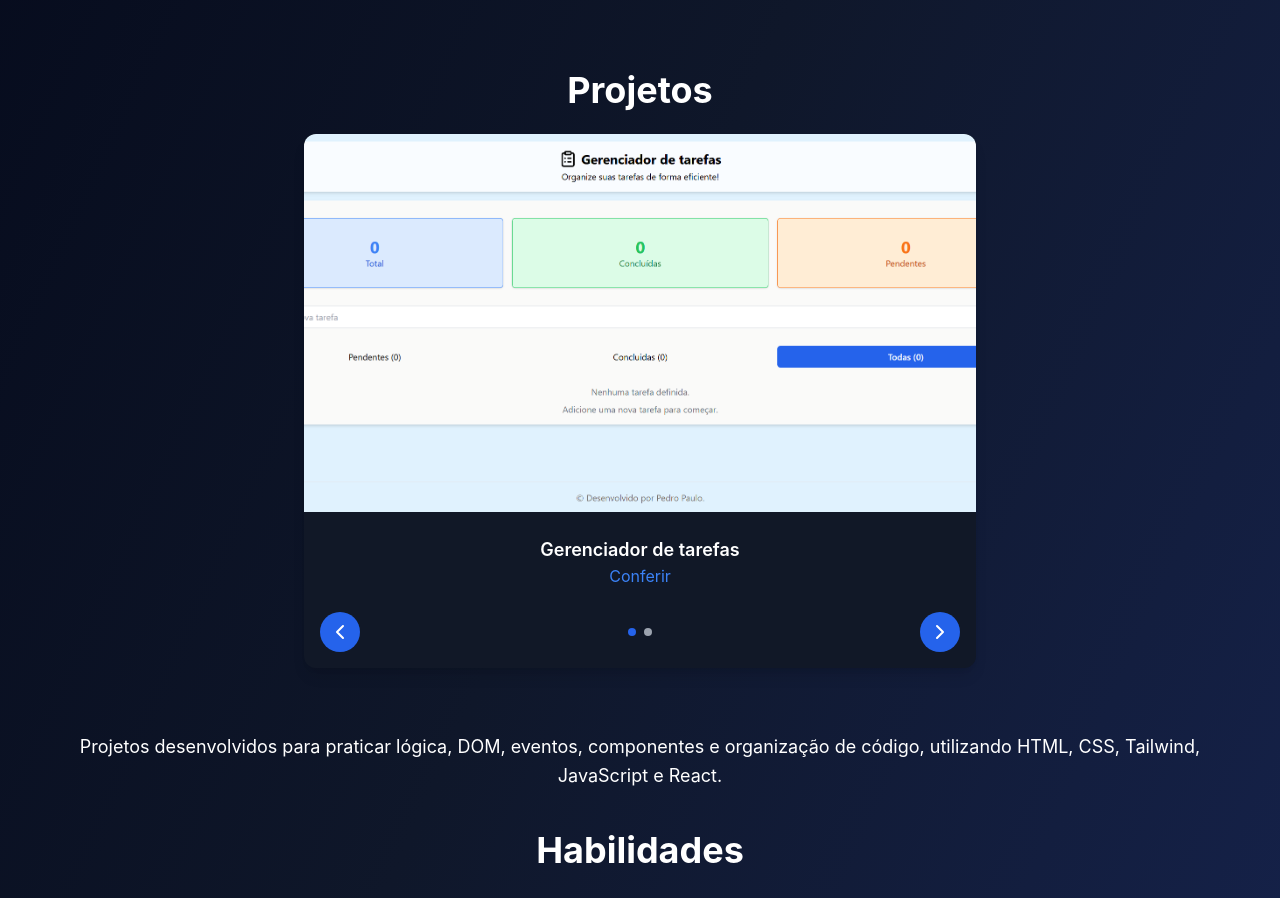
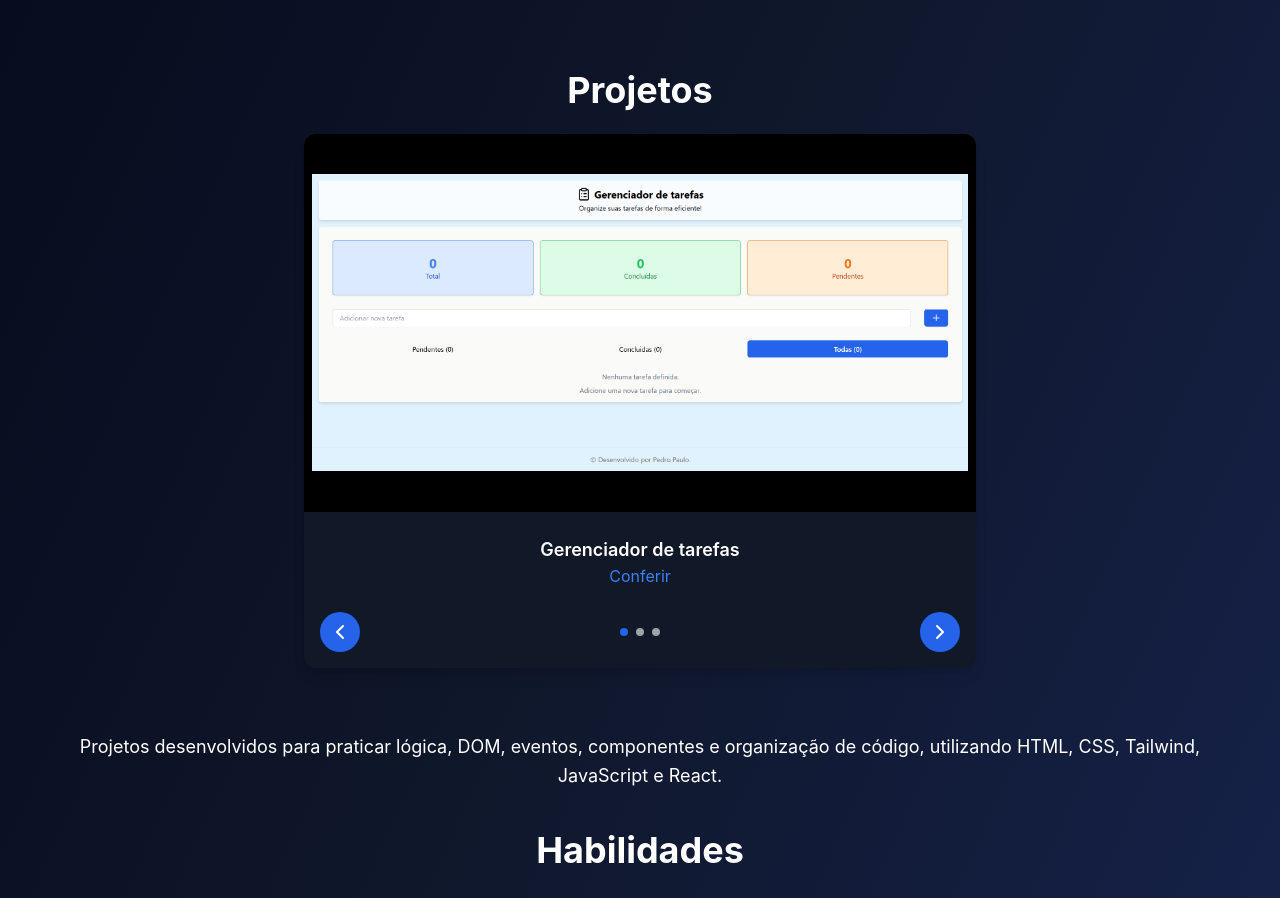
Before and after one commit to P3dr0PRR/Portif-lio, a React (Vite) app: page / in a window 1280 px wide. Shown: the part 1060-1958 px from the top of the page. Built offline with nearby package versions, Linux system fonts and the light colour scheme.

Commit message:
feet: adição do projeto Best trip Methods

```diff
--- a/index.html
+++ b/index.html
@@ -4,6 +4,8 @@
     <meta charset="UTF-8" />
     <meta name="viewport" content="width=device-width, initial-scale=1.0" />
     <link rel="icon" type="image/png" href="favicon.png" />
+    <link rel="preload" as="image" href="/Pedro.jpg" />
+    <link rel="preload" as="image" href="/trabalhando.jpg" />
     <title>Portfólio</title>
     <link rel="stylesheet" href="/styles.css" />
   </head>
--- a/src/Body/About.jsx
+++ b/src/Body/About.jsx
@@ -38,15 +38,15 @@ export function About() {
         </section>
 
         <section className="py-20">
-          <div className="container mx-auto px-4">
+          <figure className="container mx-auto px-4">
             <img
-              loading="lazy"
+              loading="eager"
               decoding="async"
               src="/Fotos/trabalhando.jpg"
               alt="Foto trabalhando"
               className="mx-auto rounded-md w-full h-56 object-cover drop-shadow-[0_0_35px_rgba(124,58,237,0.5)]"
             />
-          </div>
+          </figure>
         </section>
       </div>
     </section>
--- a/src/Body/Habilidades.jsx
+++ b/src/Body/Habilidades.jsx
@@ -10,7 +10,7 @@ export function Habilidades() {
       >
         <li className="flex flex-col items-center">
           <img
-            loading="lazy"
+            loading="eager"
             decoding="async"
             title="HTML"
             src="/Habilidades/HTML.png"
@@ -21,7 +21,7 @@ export function Habilidades() {
 
         <li className="flex flex-col items-center">
           <img
-            loading="lazy"
+            loading="eager"
             decoding="async"
             title="CSS"
             src="/Habilidades/CSS.png"
@@ -32,7 +32,7 @@ export function Habilidades() {
 
         <li className="flex flex-col items-center">
           <img
-            loading="lazy"
+            loading="eager"
             decoding="async"
             title="TAILWIND"
             src="/Habilidades/TAILWIND.png"
@@ -43,7 +43,7 @@ export function Habilidades() {
 
         <li className="flex flex-col items-center">
           <img
-            loading="lazy"
+            loading="eager"
             decoding="async"
             title="JavaScript"
             src="/Habilidades/JS.png"
@@ -54,7 +54,7 @@ export function Habilidades() {
 
         <li className="flex flex-col items-center">
           <img
-            loading="lazy"
+            loading="eager"
             decoding="async"
             title="REACT"
             src="/Habilidades/react.png"
@@ -65,7 +65,7 @@ export function Habilidades() {
 
         <li className="flex flex-col items-center">
           <img
-            loading="lazy"
+            loading="eager"
             decoding="async"
             title="BOAS PRÁTICAS"
             src="/Habilidades/BOAS.png"
@@ -75,7 +75,7 @@ export function Habilidades() {
         </li>
         <li className="flex flex-col items-center">
           <img
-            loading="lazy"
+            loading="eager"
             decoding="async"
             title="TypeScript"
             src="/Habilidades/TS.png"
--- a/src/Body/QuemSou.jsx
+++ b/src/Body/QuemSou.jsx
@@ -7,7 +7,7 @@ export function QuemSou() {
         <div className="w-full md:w-auto">
           <figure>
             <img
-              loading="lazy"
+              loading="eager"
               decoding="async"
               src="/Fotos/Pedro.jpg"
               alt="Foto Pedro Paulo"
--- a/src/Body/carrossel.jsx
+++ b/src/Body/carrossel.jsx
@@ -9,6 +9,11 @@ export function Carrossel() {
       nome: "Gerenciador de tarefas",
       image: "/Projetos/Gerenciador_de_Tarefas.png",
       link: "https://gerenciador-de-tarefas-five-khaki.vercel.app/",
+    },
+    {
+      nome: "Best Trip Methods",
+      image: "/Projetos/Best_Trip_Methods.png",
+      link: "https://best-trip-methods-pot1-jvwcgw8lz-pedros-projects-dd604c73.vercel.app/",
     },
     {
       nome: "Mais conteúdos no meu GitHub",
@@ -38,7 +43,7 @@ export function Carrossel() {
               alt={projectsObject[currentSlide].nome}
               loading="lazy"
               decoding="async"
-              className="absolute inset-0 h-full w-full object-cover"
+              className="absolute inset-0 h-full w-full object-contain p-2"
             />
           </div>
           <figcaption className="p-6 text-center">
@@ -72,9 +77,9 @@ export function Carrossel() {
             {projectsObject.map((_, index) => (
               <button
                 key={index}
-                onClick={() => setCurrentSlide(index)} // ← Falta isso!
-                aria-label={`Ir para projeto ${index + 1}`} // ← E isso!
-                aria-current={index === currentSlide ? "true" : "false"} // ← E isso!
+                onClick={() => setCurrentSlide(index)}
+                aria-label={`Ir para projeto ${index + 1}`}
+                aria-current={index === currentSlide ? "true" : "false"}
                 className={`h-2 w-2 rounded-full transition ${
                   index === currentSlide ? "bg-blue-600" : "bg-gray-400"
                 }`}
```
Also changed, not shown: public/Projetos/Best_Trip_Methods.png (added), public/Projetos/Gerenciador_de_Tarefas.png.
